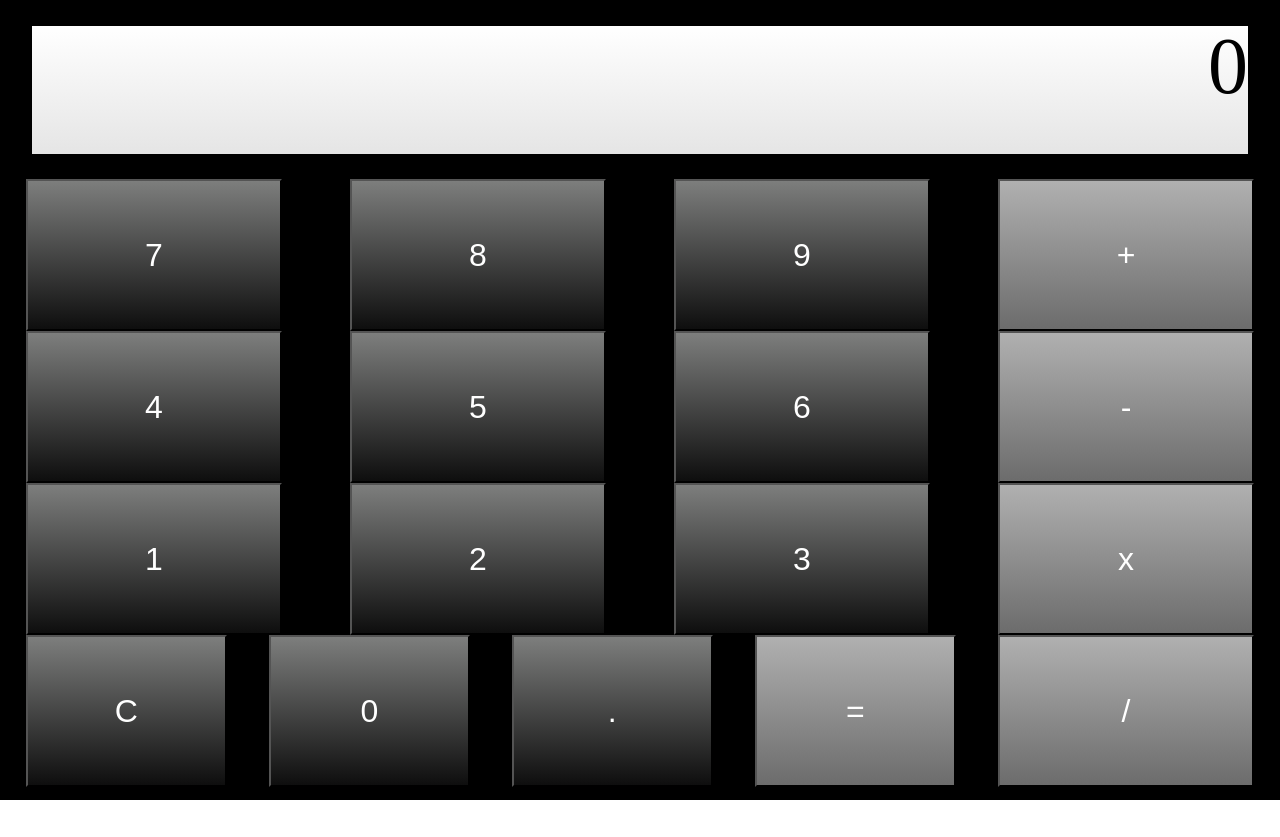
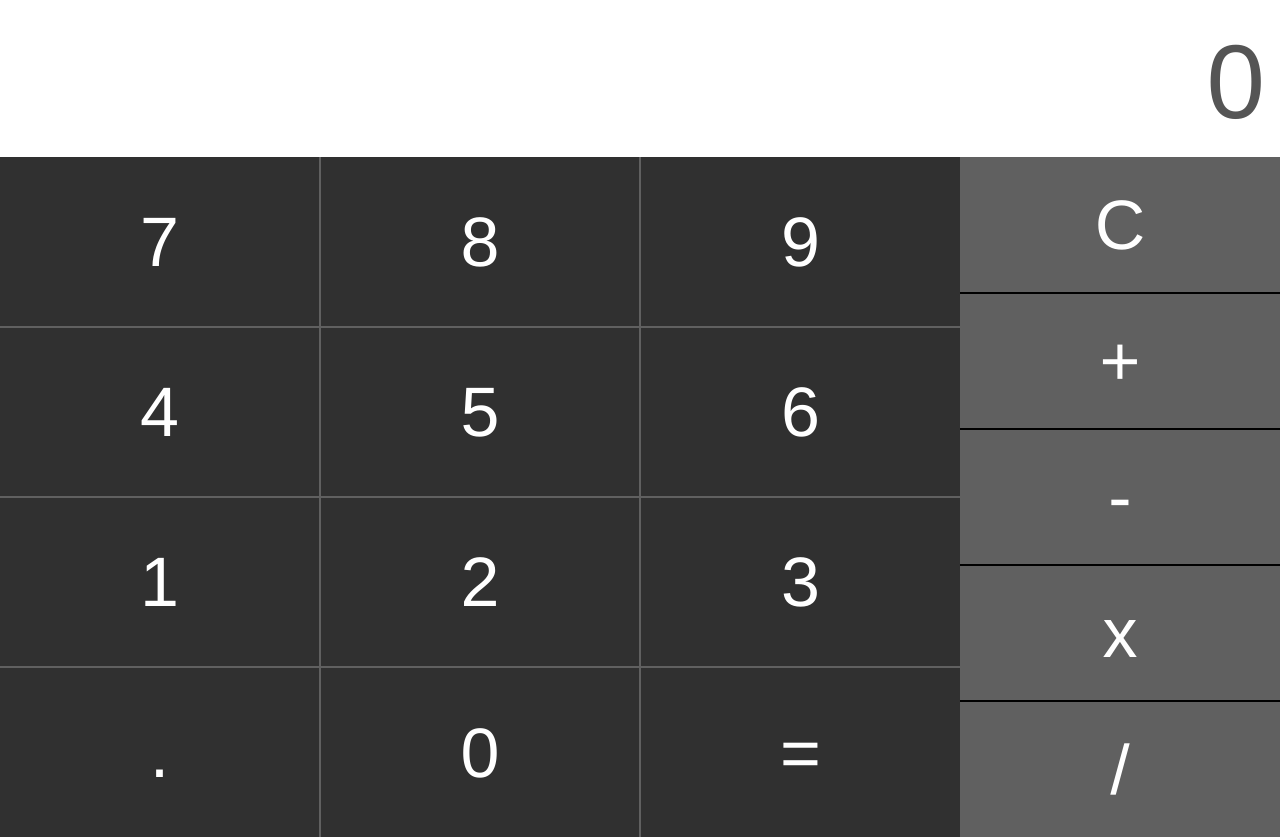
Before and after one commit to maxgalloway/Abacus_for_the_Rest_of_Us, a plain HTML site: page index.html in a window 1280 px wide. Before the commit the page ends 800 px from the top, so only its background shows below. Drawn offline with nearby package versions, Linux system fonts and the light colour scheme.

Commit message:
lint up javascript bower setup for qunit better layout with twbs show operators when pressed

```diff
--- a/assets/bower.json
+++ b/assets/bower.json
@@ -3,7 +3,7 @@
   "version": "0.0.0",
   "homepage": "https://github.com/maxgalloway/Abacus_for_the_Rest_of_Us",
   "authors": [
-    "max <max.galloway@abt.com>"
+    "max galloway <webmaster@pwipw.com>"
   ],
   "description": "",
   "main": "",
@@ -17,6 +17,7 @@
     "tests"
   ],
   "dependencies": {
-    "qunit": "~1.19.0"
+    "qunit": "~1.19.0",
+    "bootstrap": "~3.3.6"
   }
 }
--- a/assets/css/style.css
+++ b/assets/css/style.css
@@ -21,109 +21,98 @@ email me at: webmaster@pwipw.com
 source code: https://github.com/maxgalloway/Abacus_for_the_Rest_of_Us
 */
 
-html,body,form {
-	height: 100%;
+.container, #calculator, html, body {
+    height: 100%;
+    width: 100%;
 }
 
-form {
-	text-align: center;
-	background-color: #000000;
-	overflow: hidden;
+#theScreen {
+    height: 15%;
 }
 
-#inputField {
-	height: 76%;
-	margin-top: 2%;
-	margin-bottom: 2%;
+#allTheButtons {
+    height: 85%;
 }
 
-#inputField>div {
-	height: 25%;
+#theNumberButtons {
+    height: 100%;
 }
 
-input {
-	margin-left: 5%;
-	height: 100%;
-	background-color: #000000;
-	color: #FFFFFF;
-	font-size: 200%;
-	background: rgb(125, 126, 125); /* Old browsers */
-	background: -moz-linear-gradient(top, rgba(125, 126, 125, 1) 0%,
-		rgba(14, 14, 14, 1) 100% ); /* FF3.6+ */
-	background: -webkit-gradient(linear, left top, left bottom, color-stop(0%, rgba(125,
-		126, 125, 1) ), color-stop(100%, rgba(14, 14, 14, 1) ) );
-	/* Chrome,Safari4+ */
-	background: -webkit-linear-gradient(top, rgba(125, 126, 125, 1) 0%,
-		rgba(14, 14, 14, 1) 100% ); /* Chrome10+,Safari5.1+ */
-	background: -o-linear-gradient(top, rgba(125, 126, 125, 1) 0%,
-		rgba(14, 14, 14, 1) 100% ); /* Opera 11.10+ */
-	background: -ms-linear-gradient(top, rgba(125, 126, 125, 1) 0%,
-		rgba(14, 14, 14, 1) 100% ); /* IE10+ */
-	background: linear-gradient(to bottom, rgba(125, 126, 125, 1) 0%,
-		rgba(14, 14, 14, 1) 100% ); /* W3C */
 
+#theOperatorButtons {
+    height: 100%;
 }
 
-input.operator {
-	background: rgb(176, 176, 176); /* Old browsers */
-	background: -moz-linear-gradient(top, rgba(176, 176, 176, 1) 0%,
-		rgba(108, 108, 108, 1) 100% ); /* FF3.6+ */
-	background: -webkit-gradient(linear, left top, left bottom, color-stop(0%, rgba(176,
-		176, 176, 1) ), color-stop(100%, rgba(108, 108, 108, 1) ) );
-	/* Chrome,Safari4+ */
-	background: -webkit-linear-gradient(top, rgba(176, 176, 176, 1) 0%,
-		rgba(108, 108, 108, 1) 100% ); /* Chrome10+,Safari5.1+ */
-	background: -o-linear-gradient(top, rgba(176, 176, 176, 1) 0%,
-		rgba(108, 108, 108, 1) 100% ); /* Opera 11.10+ */
-	background: -ms-linear-gradient(top, rgba(176, 176, 176, 1) 0%,
-		rgba(108, 108, 108, 1) 100% ); /* IE10+ */
-	background: linear-gradient(to bottom, rgba(176, 176, 176, 1) 0%,
-		rgba(108, 108, 108, 1) 100% ); /* W3C */
+#theNumberButtons .row {
+    height: 25%;
 }
 
-#inputField>div>input:first-child {
-	margin-left: 0%;
+#theOperatorButtons .row {
+    height: 20%;
 }
 
-#inputField>div>input {
-	width: 20%;
+.btnWrapper, .btn {
+    margin: 0;
+    padding: 0;
 }
 
-div#specialFuncs>input:last-child {
-	width: 20%;
-	margin-right: 0%;
+.btnWrapper {
+    height: 100%;
 }
 
-div#specialFuncs>input {
-	width: 15.67%;
-	margin-left: 3%;
+.btn, .btn:hover, .btn:focus {
+    width: 100%;
+    height: 100%;
+    font-size: 500%;
+    color: white;
+    background-color: #303030;
+    border-radius: 0;
 }
 
-output {
-	margin: 2% 2.5%;
-	display: block;
-	text-align: right;
-	line-height: 100%;
-	height: 16%;
-	font-size: 500%;
-	vertical-align: baseline;
-	background: rgb(255, 255, 255); /* Old browsers */
-	background: -moz-linear-gradient(top, rgba(255, 255, 255, 1) 0%,
-		rgba(229, 229, 229, 1) 100% ); /* FF3.6+ */
-	background: -webkit-gradient(linear, left top, left bottom, color-stop(0%, rgba(255,
-		255, 255, 1) ), color-stop(100%, rgba(229, 229, 229, 1) ) );
-	/* Chrome,Safari4+ */
-	background: -webkit-linear-gradient(top, rgba(255, 255, 255, 1) 0%,
-		rgba(229, 229, 229, 1) 100% ); /* Chrome10+,Safari5.1+ */
-	background: -o-linear-gradient(top, rgba(255, 255, 255, 1) 0%,
-		rgba(229, 229, 229, 1) 100% ); /* Opera 11.10+ */
-	background: -ms-linear-gradient(top, rgba(255, 255, 255, 1) 0%,
-		rgba(229, 229, 229, 1) 100% ); /* IE10+ */
-	background: linear-gradient(to bottom, rgba(255, 255, 255, 1) 0%,
-		rgba(229, 229, 229, 1) 100% ); /* W3C */
-
+#theNumberButtons>.row>div {
+    border-left: 1px #606060 solid;
+    border-right: 1px #606060 solid;
 }
 
-*{
-	overflow: inherit;
+#theNumberButtons>.row>div:first-of-type {
+    border-left: none;
 }
+
+#theNumberButtons>.row>div:last-of-type {
+    border-right: none;
+}
+
+#theNumberButtons>.row {
+    border-top: 1px #606060 solid;
+    border-bottom: 1px #606060 solid;
+}
+
+#theNumberButtons>.row:last-of-type {
+    border-bottom: none;
+}
+
+#theNumberButtons>.row:first-of-type {
+    border-top: none;
+}
+
+#theOperatorButtons .btn {
+    background-color: #606060;
+}
+
+#theOperatorButtons>.row {
+    border-top: 1px #000000 solid;
+    border-bottom: 1px #000000 solid;
+}
+
+#theOperatorButtons>.row:last-of-type {
+    border-bottom: none;
+}
+
+#theOperatorButtons>.row:first-of-type {
+    border-top: none;
+}
+
+#out {
+    font-size: 750%;
+    text-align: right;
+}
--- a/css/reset.css
+++ /dev/null
@@ -1,70 +0,0 @@
-@charset "UTF-8";
-
-/*
-I found this reset at:
-http://meyerweb.com/eric/tools/css/reset/
-v2.0 | 20110126
-License: none (public domain)
-
-This file is part of Abacus For The Rest Of Us
-Copyright (C) 2015 Max Galloway
-
-Abacus For The Rest Of Us is free software: you can redistribute it and/or modify
-it under the terms of the GNU Affero General Public License as published by
-the Free Software Foundation, either version 3 of the License, or
-(at your option) any later version.
-
-This program is distributed in the hope that it will be useful,
-but WITHOUT ANY WARRANTY; without even the implied warranty of
-MERCHANTABILITY or FITNESS FOR A PARTICULAR PURPOSE. See the
-GNU Affero General Public License for more details.
-
-You should have received a copy of the GNU Affero General Public License
-along with this program. If not, see <http://www.gnu.org/licenses/>.
-
-email me at: webmaster@pwipw.com
-*/
-
-html, body, div, span, applet, object, iframe,
-h1, h2, h3, h4, h5, h6, p, blockquote, pre,
-a, abbr, acronym, address, big, cite, code,
-del, dfn, em, img, ins, kbd, q, s, samp,
-small, strike, strong, sub, sup, tt, var,
-b, u, i, center,
-dl, dt, dd, ol, ul, li,
-fieldset, form, label, legend,
-table, caption, tbody, tfoot, thead, tr, th, td,
-article, aside, canvas, details, embed,
-figure, figcaption, footer, header, hgroup,
-menu, nav, output, ruby, section, summary,
-time, mark, audio, video {
-	margin: 0;
-	padding: 0;
-	border: 0;
-	font-size: 100%;
-	font: inherit;
-	vertical-align: baseline;
-}
-/* HTML5 display-role reset for older browsers */
-article, aside, details, figcaption, figure,
-footer, header, hgroup, menu, nav, section {
-	display: block;
-}
-body {
-	line-height: 1;
-}
-ol, ul {
-	list-style: none;
-}
-blockquote, q {
-	quotes: none;
-}
-blockquote:before, blockquote:after,
-q:before, q:after {
-	content: '';
-	content: none;
-}
-table {
-	border-collapse: collapse;
-	border-spacing: 0;
-}
--- a/css/style.css
+++ /dev/null
@@ -1,129 +0,0 @@
-@charset "UTF-8";
-
-/*
-This file is part of Abacus For The Rest Of Us
-Copyright (C) 2015 Max Galloway
-
-Abacus For The Rest Of Us is free software: you can redistribute it and/or modify
-it under the terms of the GNU Affero General Public License as published by
-the Free Software Foundation, either version 3 of the License, or
-(at your option) any later version.
-
-This program is distributed in the hope that it will be useful,
-but WITHOUT ANY WARRANTY; without even the implied warranty of
-MERCHANTABILITY or FITNESS FOR A PARTICULAR PURPOSE. See the
-GNU Affero General Public License for more details.
-
-You should have received a copy of the GNU Affero General Public License
-along with this program. If not, see <http://www.gnu.org/licenses/>.
-
-email me at: webmaster@pwipw.com
-source code: https://github.com/maxgalloway/Abacus_for_the_Rest_of_Us
-*/
-
-html,body,form {
-	height: 100%;
-}
-
-form {
-	text-align: center;
-	background-color: #000000;
-	overflow: hidden;
-}
-
-#inputField {
-	height: 76%;
-	margin-top: 2%;
-	margin-bottom: 2%;
-}
-
-#inputField>div {
-	height: 25%;
-}
-
-input {
-	margin-left: 5%;
-	height: 100%;
-	background-color: #000000;
-	color: #FFFFFF;
-	font-size: 200%;
-	background: rgb(125, 126, 125); /* Old browsers */
-	background: -moz-linear-gradient(top, rgba(125, 126, 125, 1) 0%,
-		rgba(14, 14, 14, 1) 100% ); /* FF3.6+ */
-	background: -webkit-gradient(linear, left top, left bottom, color-stop(0%, rgba(125,
-		126, 125, 1) ), color-stop(100%, rgba(14, 14, 14, 1) ) );
-	/* Chrome,Safari4+ */
-	background: -webkit-linear-gradient(top, rgba(125, 126, 125, 1) 0%,
-		rgba(14, 14, 14, 1) 100% ); /* Chrome10+,Safari5.1+ */
-	background: -o-linear-gradient(top, rgba(125, 126, 125, 1) 0%,
-		rgba(14, 14, 14, 1) 100% ); /* Opera 11.10+ */
-	background: -ms-linear-gradient(top, rgba(125, 126, 125, 1) 0%,
-		rgba(14, 14, 14, 1) 100% ); /* IE10+ */
-	background: linear-gradient(to bottom, rgba(125, 126, 125, 1) 0%,
-		rgba(14, 14, 14, 1) 100% ); /* W3C */
-
-}
-
-input.operator {
-	background: rgb(176, 176, 176); /* Old browsers */
-	background: -moz-linear-gradient(top, rgba(176, 176, 176, 1) 0%,
-		rgba(108, 108, 108, 1) 100% ); /* FF3.6+ */
-	background: -webkit-gradient(linear, left top, left bottom, color-stop(0%, rgba(176,
-		176, 176, 1) ), color-stop(100%, rgba(108, 108, 108, 1) ) );
-	/* Chrome,Safari4+ */
-	background: -webkit-linear-gradient(top, rgba(176, 176, 176, 1) 0%,
-		rgba(108, 108, 108, 1) 100% ); /* Chrome10+,Safari5.1+ */
-	background: -o-linear-gradient(top, rgba(176, 176, 176, 1) 0%,
-		rgba(108, 108, 108, 1) 100% ); /* Opera 11.10+ */
-	background: -ms-linear-gradient(top, rgba(176, 176, 176, 1) 0%,
-		rgba(108, 108, 108, 1) 100% ); /* IE10+ */
-	background: linear-gradient(to bottom, rgba(176, 176, 176, 1) 0%,
-		rgba(108, 108, 108, 1) 100% ); /* W3C */
-}
-
-#inputField>div>input:first-child {
-	margin-left: 0%;
-}
-
-#inputField>div>input {
-	width: 20%;
-}
-
-div#specialFuncs>input:last-child {
-	width: 20%;
-	margin-right: 0%;
-}
-
-div#specialFuncs>input {
-	width: 15.67%;
-	margin-left: 3%;
-}
-
-output {
-	margin: 2% 2.5%;
-	display: block;
-	text-align: right;
-	line-height: 100%;
-	height: 16%;
-	font-size: 500%;
-	vertical-align: baseline;
-	background: rgb(255, 255, 255); /* Old browsers */
-	background: -moz-linear-gradient(top, rgba(255, 255, 255, 1) 0%,
-		rgba(229, 229, 229, 1) 100% ); /* FF3.6+ */
-	background: -webkit-gradient(linear, left top, left bottom, color-stop(0%, rgba(255,
-		255, 255, 1) ), color-stop(100%, rgba(229, 229, 229, 1) ) );
-	/* Chrome,Safari4+ */
-	background: -webkit-linear-gradient(top, rgba(255, 255, 255, 1) 0%,
-		rgba(229, 229, 229, 1) 100% ); /* Chrome10+,Safari5.1+ */
-	background: -o-linear-gradient(top, rgba(255, 255, 255, 1) 0%,
-		rgba(229, 229, 229, 1) 100% ); /* Opera 11.10+ */
-	background: -ms-linear-gradient(top, rgba(255, 255, 255, 1) 0%,
-		rgba(229, 229, 229, 1) 100% ); /* IE10+ */
-	background: linear-gradient(to bottom, rgba(255, 255, 255, 1) 0%,
-		rgba(229, 229, 229, 1) 100% ); /* W3C */
-
-}
-
-*{
-	overflow: inherit;
-}
--- a/index.html
+++ b/index.html
@@ -1,6 +1,5 @@
 <!DOCTYPE HTML>
 <html lang="en" manifest="cache.manifest">
-
 	<head>
         <meta charset="utf-8" />
 <!--
@@ -25,47 +24,105 @@
 -->
 		<title>Abacus For The Rest Of Us</title>
 
-		<link rel="stylesheet" type="text/css" href="/css/reset.css" />
-		<link rel="stylesheet" type="text/css" href="/css/style.css" />
+        <link rel="stylesheet" type="text/css" href="/assets/bower_components/bootstrap/dist/css/bootstrap.css" />
+
+        <link rel="stylesheet" type="text/css" href="/assets/css/style.css" />
     </head>
 
 	<body>
 
-		<form>
-			<!-- a wrapper for the calculator -->
+		<form id="calculator">
 
-			<!-- the calculator's "screen" -->
+            <div class="container">
+
+                <div class="row" id="theScreen">
+                    <div class="col-xs-12">
                         <output name="out" id="out">0</output>
-
-			<div id="inputField">
-				<!-- The number field. -->
-				<div>
-					<input type="button" value="7" class="number" />
-					<input type="button" value="8" class="number" />
-					<input type="button" value="9" class="number" />
-					<input type="button" value="+" class="operator" />
+                    </div>
                 </div>
 
-				<div>
-					<input type="button" value="4" class="number" />
-					<input type="button" value="5" class="number" />
-					<input type="button" value="6" class="number" />
-					<input type="button" value="-" class="operator" />
+                <div class="row" id="allTheButtons">
+                    <div class="col-xs-9" id="theNumberButtons">
+
+                        <div class="row">
+                            <div class="col-xs-4 btnWrapper">
+                                <input type="button" class="btn number" value="7"/>
+                            </div>
+                            <div class="col-xs-4 btnWrapper">
+                                <input type="button" class="btn number" value="8"/>
+                            </div>
+                            <div class="col-xs-4 btnWrapper">
+                                <input type="button" class="btn number" value="9"/>
+                            </div>
                         </div>
 
-				<div>
-					<input type="button" value="1" class="number" />
-					<input type="button" value="2" class="number" />
-					<input type="button" value="3" class="number" />
-					<input type="button" value="x" class="operator" />
+                        <div class="row">
+                            <div class="col-xs-4 btnWrapper">
+                                <input type="button" class="btn number" value="4"/>
+                            </div>
+                            <div class="col-xs-4 btnWrapper">
+                                <input type="button" class="btn number" value="5"/>
+                            </div>
+                            <div class="col-xs-4 btnWrapper">
+                                <input type="button" class="btn number" value="6"/>
+                            </div>
                         </div>
 
-				<div id="specialFuncs">
-					<input type="button" value="C" id="clear" />
-					<input type="button" value="0" class="number" />
-					<input type="button" value="." class="number" />
-					<input type="button" value="=" class="operator" id="equals" />
-					<input type="button" value="/" class="operator" />
+                        <div class="row">
+                            <div class="col-xs-4 btnWrapper">
+                                <input type="button" class="btn number" value="1"/>
+                            </div>
+                            <div class="col-xs-4 btnWrapper">
+                                <input type="button" class="btn number" value="2"/>
+                            </div>
+                            <div class="col-xs-4 btnWrapper">
+                                <input type="button" class="btn number" value="3"/>
+                            </div>
+                        </div>
+
+
+                        <div class="row">
+                            <div class="col-xs-4 btnWrapper">
+                                <input type="button" class="btn number" value="."/>
+                            </div>
+                            <div class="col-xs-4 btnWrapper">
+                                <input type="button" class="btn number" value="0"/>
+                            </div>
+                            <div class="col-xs-4 btnWrapper">
+                                <input type="button" class="btn operator" value="=" id="equals" />
+                            </div>
+                        </div>
+
+                    </div>
+
+                    <div class="col-xs-3" id="theOperatorButtons">
+                        <div class="row">
+                            <div class="col-xs-12 btnWrapper">
+                                <input type="button" class="btn" value="C" id="clear" />
+                            </div>
+                        </div>
+                        <div class="row">
+                            <div class="col-xs-12 btnWrapper">
+                                <input type="button" class="btn operator" value="+"/>
+                            </div>
+                        </div>
+                        <div class="row">
+                            <div class="col-xs-12 btnWrapper">
+                                <input type="button" class="btn operator" value="-"/>
+                            </div>
+                        </div>
+                        <div class="row">
+                            <div class="col-xs-12 btnWrapper">
+                                <input type="button" class="btn operator" value="x"/>
+                            </div>
+                        </div>
+                        <div class="row">
+                            <div class="col-xs-12 btnWrapper">
+                                <input type="button" class="btn operator" value="/"/>
+                            </div>
+                        </div>
+                    </div>
+
                 </div>
 
             </div>
@@ -73,9 +130,11 @@
 
 		</form>
 		<!-- end calculator -->
+        <script type="text/javascript" src="/assets/bower_components/jquery/dist/jquery.js"></script>
+        <script type="text/javascript" src="/assets/bower_components/bootstrap/dist/js/bootstrap.js"></script>
 
-		<script type="text/javascript" src="/js/calculator.js"></script>
-		<script type="text/javascript" src="/js/setup.js"></script>
+		<script type="text/javascript" src="/assets/js/calculator.js"></script>
+		<script type="text/javascript" src="/assets/js/setup.js"></script>
 
 	</body>
 </html>
--- a/js/setup.js
+++ /dev/null
@@ -1,146 +0,0 @@
-/**
- * This is where the setup for the calculator happens. It's all inside an
- * anonymous function, so the vars and the functions will go away at the end.
- *
- * This file is part of Abacus For The Rest Of Us Copyright (C) 2015 Max
- * Galloway
- *
- * Abacus For The Rest Of Us is free software: you can redistribute it and/or
- * modify it under the terms of the GNU Affero General Public License as
- * published by the Free Software Foundation, either version 3 of the License,
- * or (at your option) any later version.
- *
- * This program is distributed in the hope that it will be useful, but WITHOUT
- * ANY WARRANTY; without even the implied warranty of MERCHANTABILITY or FITNESS
- * FOR A PARTICULAR PURPOSE. See the GNU Affero General Public License for more
- * details.
- *
- * You should have received a copy of the GNU Affero General Public License
- * along with this program. If not, see <http:*www.gnu.org/licenses/>.
- *
- * email me at: webmaster@pwipw.com
- * source code: https://github.com/maxgalloway/Abacus_for_the_Rest_of_Us
- */
-
-/*jslint browser: true, for: true, white: true*/
-/*global calculator*/
-
-(function () {
-
-    'use strict';
-
-    var numbers, operators, i, k;
-
-    // First, create click handlers for the buttons
-
-    /**
-     * bundNum takes a number button dom element, and attaches calc's
-     * enterNumber method to its click event
-     *
-     * @param {Object} obj is a dom node of a number button
-     * @return {Boolean} just true
-     */
-    function bindNum(obj) {
-        obj.onclick = function () {
-            calculator.enterNumber(obj.value); // 'this' is obj (a num btn)
-        };
-
-        return true;
-    }
-
-    /**
-     * bundOpp takes a function button dom element, and attaches calc's
-     * enterOperator method to its click event
-     *
-     * @param {Object} obj is a dom node of a function button
-     * @return {Boolean} just true
-     */
-    function bindOpp(obj) {
-        obj.onclick = function () {
-            calculator.enterOperator(obj.value); // 'this' is obj (a fn btn)
-        };
-
-        return true;
-    }
-
-    // Second, run setup routine, in which page elements are bound to
-    // calculator methods.
-
-    // Start by calling the calcuator's init method, passing
-    // in an output element to be the display.
-
-    calculator.setDisplay(document.getElementById('out'));
-
-    // Move onto binding the numbers' click
-    // event to the calculator's update method.
-
-    numbers = document.getElementsByClassName('number');
-
-    for (i = 0; i < numbers.length; i += 1) {
-
-        // clicking a number will update the display and
-        // the temp variable
-
-        bindNum(numbers[i]);
-    }
-
-    operators = document.getElementsByClassName('operator');
-
-    for (k = 0; k < operators.length; k += 1) {
-
-        // clicking an operator will make the calculator
-        // perform an operation.
-
-        bindOpp(operators[k]);
-
-    }
-
-    // lastly, bind the clear function to the clear buttons' click event
-
-    document.getElementById('clear').onclick = function () {
-        calculator.clear();
-    };
-
-//    /**
-//     * Try to install app from firefox if it is not already installed.
-//     *
-//     * Note that I have no error handlers, and only handle the first success,
-//     * because there is nothing to be done in other cases. To do this, the
-//     * special firefox function and localStorage need to be available.
-//     *
-//     * From https://developer.mozilla.org/en-US/docs/DOM/Apps.getSelf Note: Due
-//     * to Bug 806597, request.result incorrectly returns null even when an app
-//     * is running on Desktop and Firefox for Android.
-//     *
-//     * Because of this bug, I will defer to a flag that I will set in
-//     * localStorage to inform me if the app is already installed.
-//     */
-//    (function () {
-//
-//        var request, req2;
-//
-//        if (typeof navigator.mozApps.getSelf === 'function'
-//                && typeof navigator.mozApps.install === 'function'
-//                && localStorage
-//                && localStorage.getItem('alreadyInstalled') !== '1') {
-//
-//            request = navigator.mozApps.getSelf();
-//
-//            request.onsuccess = function () {
-//                // not installed yet, try to
-//                if (!request.result) {
-//
-//                    req2 = navigator.mozApps.install(location.protocol + '//' + location.host
-//                            + '/manifest.webapp');
-//
-//                    req2.onsuccess = function () {
-//                        localStorage.setItem('alreadyInstalled', '1');
-//                    };
-//
-//                } // otherwise the app is either already installed or cannot
-//                  // be, so do nothing
-//            };
-//        }
-//    }());
-
-}()); // end the anonymous init function, and invoke it
```
Also changed, not shown: assets/js/calculator.js (+12 -7 lines), img/128.png (deleted), img/16.png (deleted), img/256.png (deleted), img/30.png (deleted), img/32.png (deleted), img/48.png (deleted), img/60.png (deleted), img/64.png (deleted), 2 other files. Lines whose indentation alone changed are shown as unchanged.
